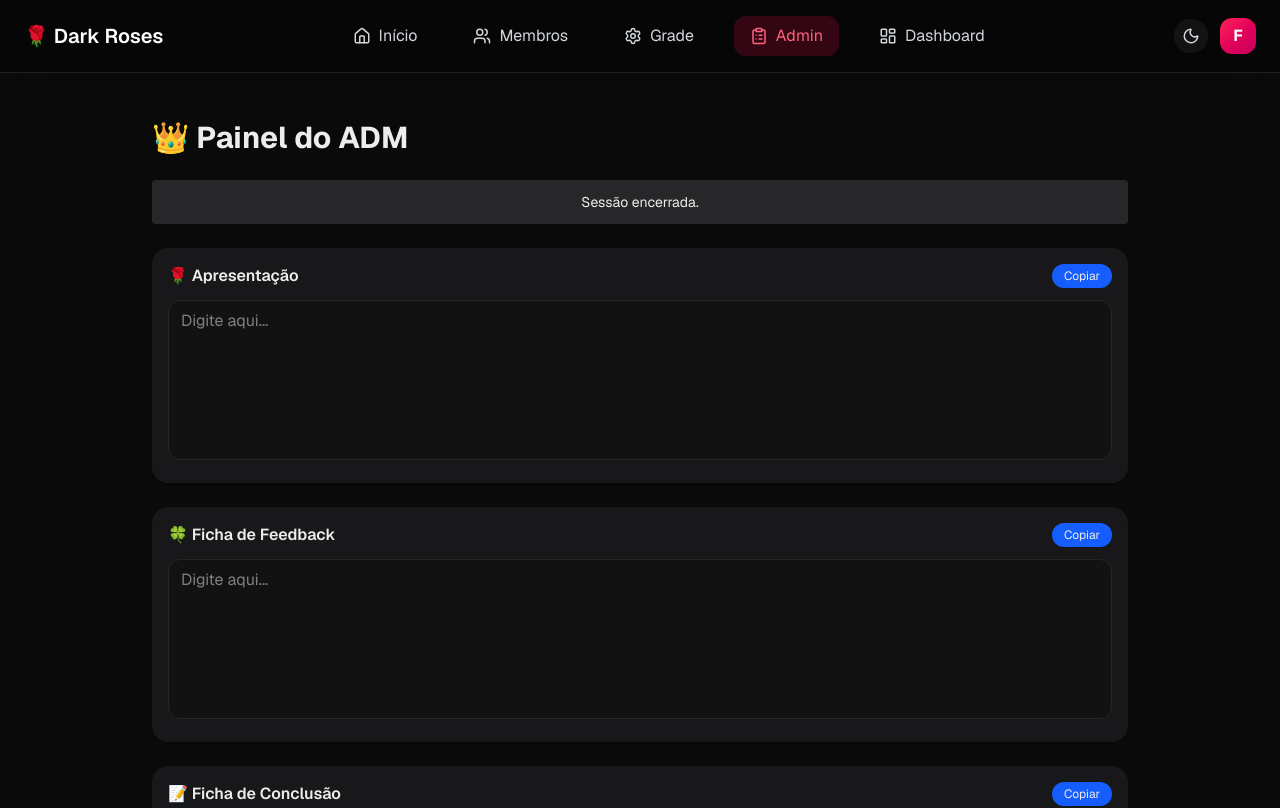
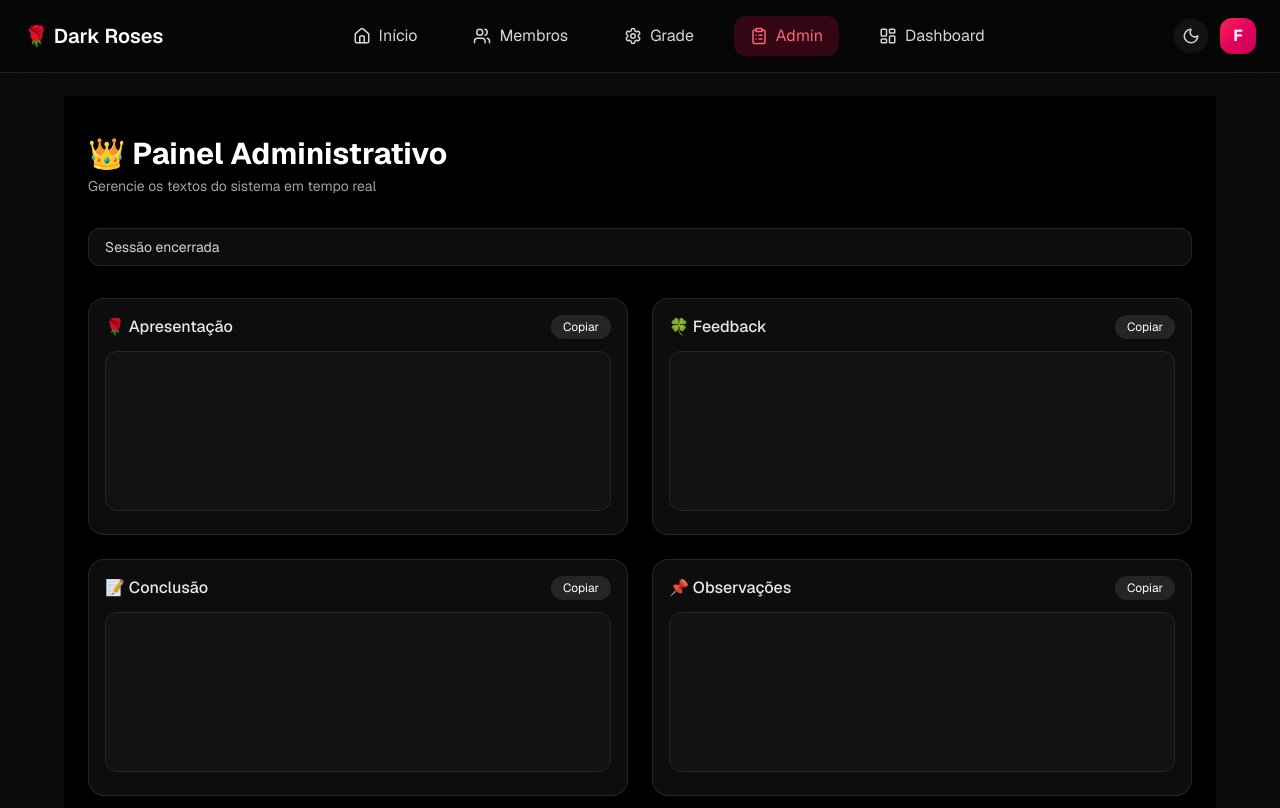
Before and after one commit to FelypeDantas/armazenador_de_fichas, a Next.js app: page /admin in a window 1280 px wide. Shown: the top 808 px of the page. Built offline with nearby package versions, Linux system fonts and the light colour scheme; no server answers.

Commit message:
Update page.tsx

```diff
--- a/app/admin/page.tsx
+++ b/app/admin/page.tsx
@@ -22,213 +22,224 @@ const defaultTextos: Textos = {
 export default function AdminPage() {
   const [textos, setTextos] = useState<Textos>(defaultTextos);
   const [user, setUser] = useState<User | null>(null);
+
   const [loading, setLoading] = useState(true);
   const [saving, setSaving] = useState(false);
-  const [mensagem, setMensagem] = useState("");
+  const [msg, setMsg] = useState<string | null>(null);
 
-  // 🚀 INIT com listener de sessão (melhor abordagem)
-  useEffect(() => {
-    const carregar = async (user: User) => {
+  // 🧠 CARREGAMENTO CENTRALIZADO
+  const carregar = async (u: User) => {
     try {
-        setUser(user);
+      setUser(u);
 
       const { data, error } = await supabase
         .from("admin_textos")
         .select("*")
-          .eq("user_id", user.id);
+        .eq("user_id", u.id)
+        .maybeSingle();
 
       if (error) throw error;
 
-        if (data && data.length > 0) {
-          setTextos(data[0]);
-        } else {
+      if (data) {
+        setTextos(data);
+        return;
+      }
+
       const { data: novo, error: insertError } = await supabase
         .from("admin_textos")
         .insert({
-              user_id: user.id,
+          user_id: u.id,
           ...defaultTextos,
         })
         .select()
         .single();
 
       if (insertError) throw insertError;
+
       if (novo) setTextos(novo);
-        }
     } catch (err) {
       console.error(err);
-        setMensagem("❌ Erro ao carregar dados.");
+      setMsg("❌ Erro ao carregar dados");
     } finally {
       setLoading(false);
     }
   };
 
-    const iniciar = async () => {
-      const {
-        data: { session },
-      } = await supabase.auth.getSession();
+  // 🚀 INIT + AUTH LISTENER
+  useEffect(() => {
+    let active = true;
 
-      if (session?.user) {
-        await carregar(session.user);
-      } else {
-        setMensagem("Usuário não autenticado.");
+    const init = async () => {
+      const { data } = await supabase.auth.getUser();
+      const u = data?.user;
+
+      if (!active) return;
+
+      if (u) await carregar(u);
+      else {
+        setMsg("Usuário não autenticado");
         setLoading(false);
       }
     };
 
-    iniciar();
+    init();
 
-    // 👀 Escuta mudanças de login/logout automaticamente
-    const { data: listener } = supabase.auth.onAuthStateChange(
-      (_event, session) => {
-        if (session?.user) {
-          carregar(session.user);
-        } else {
+    const { data } = supabase.auth.onAuthStateChange((_e, session) => {
+      const u = session?.user;
+
+      if (u) carregar(u);
+      else {
         setUser(null);
-          setMensagem("Sessão encerrada.");
+        setMsg("Sessão encerrada");
       }
-      }
-    );
+    });
 
     return () => {
-      listener.subscription.unsubscribe();
+      active = false;
+      data.subscription.unsubscribe();
     };
   }, []);
 
   // 💾 SALVAR
   const salvar = async () => {
-    if (!user) {
-      setMensagem("Usuário não autenticado.");
-      return;
-    }
+    if (!user) return;
 
     try {
       setSaving(true);
-      setMensagem("");
+      setMsg(null);
 
       const { error } = await supabase
         .from("admin_textos")
         .update({
-          apresentacao: textos.apresentacao,
-          ficha_feedback: textos.ficha_feedback,
-          ficha_conclusao: textos.ficha_conclusao,
-          observacoes: textos.observacoes,
+          ...textos,
           updated_at: new Date().toISOString(),
         })
         .eq("user_id", user.id);
 
       if (error) throw error;
 
-      setMensagem("✅ Salvo com sucesso!");
+      setMsg("✅ Alterações salvas com sucesso");
     } catch (err) {
       console.error(err);
-      setMensagem("❌ Erro ao salvar.");
+      setMsg("❌ Falha ao salvar");
     } finally {
       setSaving(false);
     }
   };
 
-  // ✏️ Atualizar campo
-  const atualizarCampo = (campo: keyof Textos, valor: string) => {
+  const atualizar = (campo: keyof Textos, valor: string) => {
     setTextos((prev) => ({ ...prev, [campo]: valor }));
   };
 
-  // 📋 Copiar
-  const copiar = async (texto: string) => {
+  const copiar = async (txt: string) => {
     try {
-      await navigator.clipboard.writeText(texto);
-      setMensagem("📋 Copiado!");
+      await navigator.clipboard.writeText(txt);
+      setMsg("📋 Copiado para área de transferência");
     } catch {
-      setMensagem("❌ Erro ao copiar.");
+      setMsg("❌ Não foi possível copiar");
     }
   };
 
   if (loading) {
     return (
-      <div className="p-6 text-center text-zinc-400">
-        Carregando painel do ADM...
+      <div className="min-h-screen flex items-center justify-center text-zinc-400">
+        Carregando painel administrativo...
       </div>
     );
   }
 
   return (
-    <div className="p-6 max-w-5xl mx-auto space-y-6">
-      <h1 className="text-3xl font-bold">👑 Painel do ADM</h1>
+    <div className="min-h-screen bg-black text-white px-6 py-10 max-w-6xl mx-auto space-y-8">
 
-      {mensagem && (
-        <div className="bg-zinc-800 p-3 rounded text-sm text-center">
-          {mensagem}
+      {/* HEADER */}
+      <div className="flex flex-col gap-1">
+        <h1 className="text-3xl font-bold">👑 Painel Administrativo</h1>
+        <p className="text-sm text-zinc-400">
+          Gerencie os textos do sistema em tempo real
+        </p>
+      </div>
+
+      {/* STATUS */}
+      {msg && (
+        <div className="bg-white/5 border border-white/10 text-zinc-300 px-4 py-2 rounded-xl text-sm">
+          {msg}
         </div>
       )}
 
-      <Section
-        titulo="🌹 Apresentação"
-        valor={textos.apresentacao}
-        onChange={(v) => atualizarCampo("apresentacao", v)}
+      {/* GRID */}
+      <div className="grid md:grid-cols-2 gap-6">
+
+        <Field
+          title="🌹 Apresentação"
+          value={textos.apresentacao}
+          onChange={(v) => atualizar("apresentacao", v)}
           onCopy={() => copiar(textos.apresentacao)}
         />
 
-      <Section
-        titulo="🍀 Ficha de Feedback"
-        valor={textos.ficha_feedback}
-        onChange={(v) => atualizarCampo("ficha_feedback", v)}
+        <Field
+          title="🍀 Feedback"
+          value={textos.ficha_feedback}
+          onChange={(v) => atualizar("ficha_feedback", v)}
           onCopy={() => copiar(textos.ficha_feedback)}
         />
 
-      <Section
-        titulo="📝 Ficha de Conclusão"
-        valor={textos.ficha_conclusao}
-        onChange={(v) => atualizarCampo("ficha_conclusao", v)}
+        <Field
+          title="📝 Conclusão"
+          value={textos.ficha_conclusao}
+          onChange={(v) => atualizar("ficha_conclusao", v)}
           onCopy={() => copiar(textos.ficha_conclusao)}
         />
 
-      <Section
-        titulo="📌 Observações"
-        valor={textos.observacoes}
-        onChange={(v) => atualizarCampo("observacoes", v)}
+        <Field
+          title="📌 Observações"
+          value={textos.observacoes}
+          onChange={(v) => atualizar("observacoes", v)}
           onCopy={() => copiar(textos.observacoes)}
         />
+      </div>
 
+      {/* SAVE */}
       <button
         onClick={salvar}
         disabled={saving}
-        className="w-full bg-green-600 hover:bg-green-700 transition px-4 py-3 rounded font-semibold disabled:opacity-50"
+        className="w-full py-3 rounded-xl font-semibold bg-rose-600 hover:bg-rose-700 transition disabled:opacity-50"
       >
-        {saving ? "Salvando..." : "Salvar tudo"}
+        {saving ? "Salvando..." : "Salvar alterações"}
       </button>
     </div>
   );
 }
 
-// 🧩 COMPONENTE
-function Section({
-  titulo,
-  valor,
+/* 🧩 FIELD COMPONENT (UI mais premium) */
+function Field({
+  title,
+  value,
   onChange,
   onCopy,
 }: {
-  titulo: string;
-  valor: string;
+  title: string;
+  value: string;
   onChange: (v: string) => void;
   onCopy: () => void;
 }) {
   return (
-    <div className="bg-zinc-900 p-4 rounded-2xl shadow space-y-3">
-      <div className="flex justify-between items-center">
-        <h2 className="font-semibold">{titulo}</h2>
+    <div className="bg-white/5 border border-white/10 rounded-2xl p-4 space-y-3 hover:border-white/20 transition">
+
+      <div className="flex items-center justify-between">
+        <h2 className="font-medium text-white/90">{title}</h2>
 
         <button
           onClick={onCopy}
-          className="text-xs bg-blue-600 hover:bg-blue-700 px-3 py-1 rounded"
+          className="text-xs px-3 py-1 rounded-lg bg-white/10 hover:bg-white/20 transition"
         >
           Copiar
         </button>
       </div>
 
       <textarea
-        value={valor}
+        value={value}
         onChange={(e) => onChange(e.target.value)}
-        className="w-full h-40 p-3 bg-zinc-800 rounded-lg resize-none focus:outline-none focus:ring-2 focus:ring-blue-500"
-        placeholder="Digite aqui..."
+        className="w-full h-40 resize-none bg-black/40 border border-white/10 rounded-xl p-3 text-sm focus:outline-none focus:ring-2 focus:ring-rose-500"
       />
     </div>
   );
```
Lines whose indentation alone changed are shown as unchanged.
